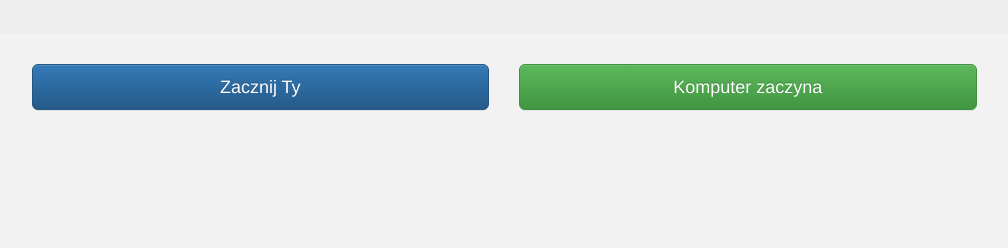
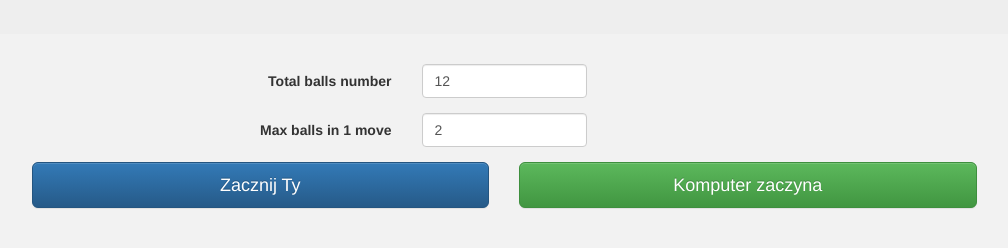
Before and after one commit to Nerwosolek/SubtractionGame, a website: page subgame.html in a window 1280 px wide. Shown: the part 116-364 px from the top of the page, without its empty margins (136-1144 px from the left). Drawn offline with Linux system fonts and the light colour scheme.

Commit message:
Max numbers of balls can be changed. PL ver only. Dirty version

```diff
--- a/js/sub.js
+++ b/js/sub.js
@@ -5,6 +5,7 @@ var startPanel;
 var statusPanel;
 var ballsNumber = 12;
 var currentBallsNumber = ballsNumber;
+var ballsMoveNbr = 2;
 var currentBalls;
 var bomb;
 var ballSrc = 'img/beach-ball-4.png';
@@ -59,6 +60,9 @@ function startGame(first) {
   }
   statusPanel = document.getElementById('gameStatus');
   startPanel = document.getElementById('startPanel');
+  ballsNumber = document.getElementById('totalBallsNbr').value;
+  currentBallsNumber = ballsNumber;
+  ballsMoveNbr = document.getElementById('ballsMoveNbr').value;
   game.removeChild(startPanel);
   gameBalls = document.getElementById('balls-col');
   currentBalls = new Array(ballsNumber);
--- a/subgame.html
+++ b/subgame.html
@@ -25,7 +25,23 @@
         </div>
       </header>
       <div class="container" id="startPanel">
-        <div class="row">
+              <form class="form-horizontal">
+                <div class="form-group">
+                  <label class="control-label col-sm-offset-3 col-sm-2" for="totalBallsNbr">Total balls number</label>
+                  <div class="col-sm-2">
+                    <input type="number" class="form-control" id="totalBallsNbr" placeholder="12" value=12 min="3">
+                  </div>
+
+                </div>
+                <div class="form-group">
+                  <label class="control-label col-sm-offset-3 col-sm-2" for="ballsMoveNbr">Max balls in 1 move</label>
+                  <div class="col-sm-2">
+                    <input type="number" class="form-control" id="ballsMoveNbr" placeholder="2" value=2 min="1">
+                  </div>
+                </div>
+              </form>
+
+          <div class="row">
           <div class="col-xs-1">
 
           </div>
```
Also changed, not shown: js/sub.min.js.
